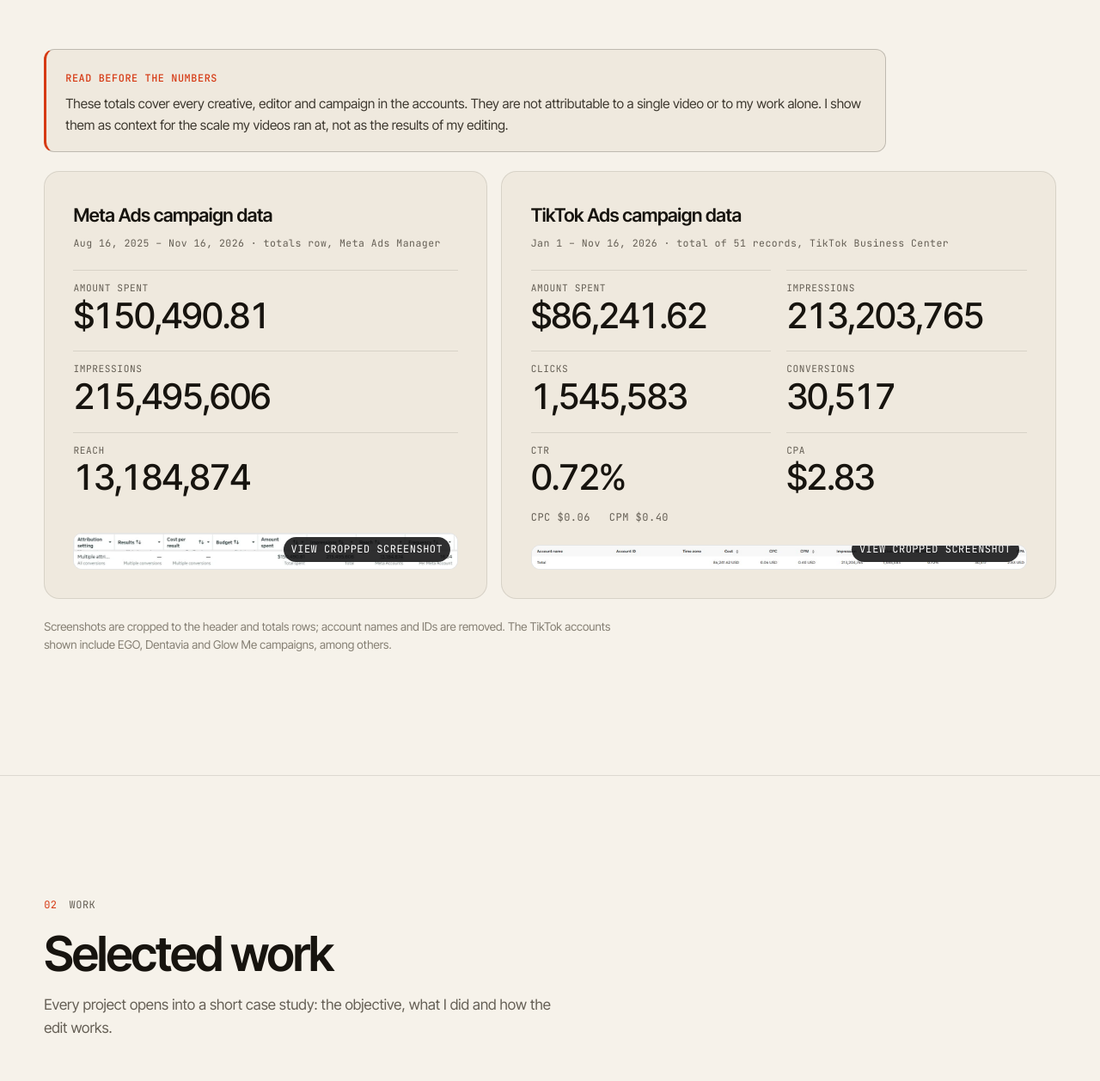
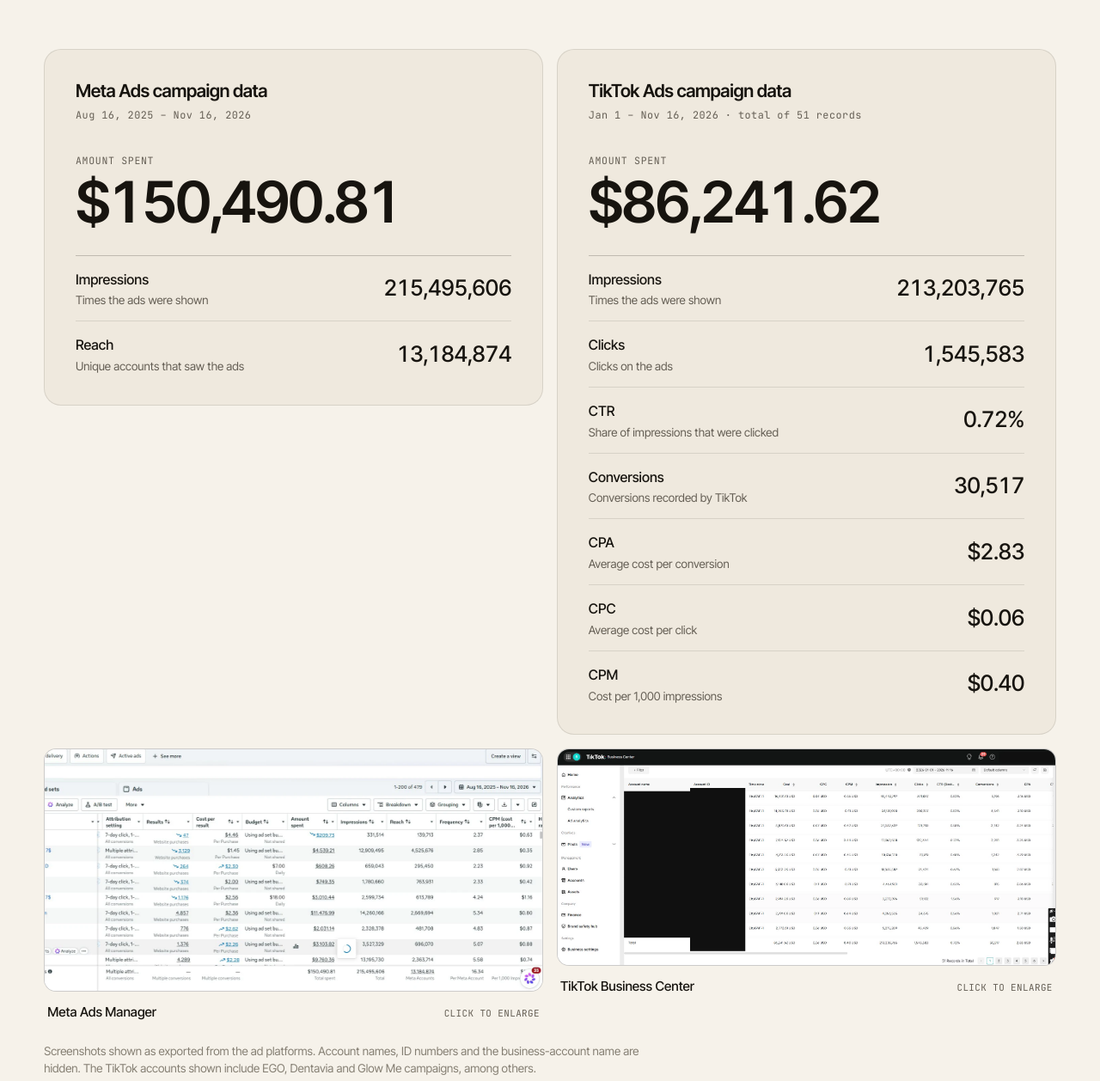
Before and after one commit to Djaouad777/Video-editing-portfolio, a plain HTML site: page index.html in a window 1280 px wide. Shown: the part 1244-2502 px from the top of the page at 86% size. Drawn offline with Linux system fonts and the light colour scheme.

Commit message:
Clean results panels, add redacted screenshots, centre hero, update contact email
Co-Authored-By: Claude Sonnet 5.5 <noreply@anthropic.com>

```diff
--- a/css/main.css
+++ b/css/main.css
@@ -181,20 +181,6 @@ button.brand-card:hover { background: var(--surface); }
 .warn { border: 1px solid var(--line-2); border-left: 3px solid var(--accent); border-radius: 12px; padding: 18px 22px; background: var(--bg-2); margin-bottom: 22px; max-width: 980px; }
 .warn strong { font-family: var(--f-mono); font-size: .74rem; letter-spacing: .05em; text-transform: uppercase; color: var(--accent); font-weight: 500; }
 .warn p { margin-top: 6px; color: var(--text-2); font-size: .96rem; }
-.panels { display: grid; grid-template-columns: 1fr 1.25fr; gap: 16px; }
-.panel { border: 1px solid var(--line); border-radius: 18px; padding: clamp(20px, 2.6vw, 34px); background: var(--bg-2); display: flex; flex-direction: column; gap: 22px; min-width: 0; }
-.panel h3 { font-weight: 600; font-size: 1.35rem; letter-spacing: -.02em; }
-.panel header p { margin-top: 6px; text-transform: none; font-size: .72rem; }
-.stats { display: grid; grid-template-columns: 1fr; gap: 18px; }
-.stats-6 { grid-template-columns: repeat(2, minmax(0, 1fr)); }
-.stats > div { border-top: 1px solid var(--line); padding-top: 12px; min-width: 0; }
-.stats dt { font-family: var(--f-mono); font-size: .7rem; letter-spacing: .05em; text-transform: uppercase; color: var(--muted); }
-.stats dd b { font-weight: 500; font-size: clamp(1.8rem, 3.2vw, 2.9rem); letter-spacing: -.04em; line-height: 1.1; font-variant-numeric: tabular-nums; overflow-wrap: anywhere; }
-.mini { display: flex; gap: 22px; margin-top: -8px; }
-.proof { margin-top: auto; display: block; text-align: left; border: 1px solid var(--line); border-radius: 10px; overflow: hidden; background: #fff; position: relative; }
-.proof img { width: 100%; height: auto; }
-.proof span { position: absolute; right: 8px; bottom: 8px; background: rgba(11, 11, 12, .85); color: #fff; padding: 5px 9px; border-radius: 999px; }
-.proof:hover { border-color: var(--accent); }
 
 /* ---------- about ---------- */
 .about { display: grid; grid-template-columns: minmax(0, 1fr) minmax(0, 1fr); gap: clamp(34px, 6vw, 100px); align-items: start; }
@@ -318,8 +304,6 @@ button.brand-card:hover { background: var(--surface); }
   .contact-actions .btn { flex: 1 1 100%; justify-content: center; }
 }
 @media (max-width: 520px) {
-  .stats-6 > div:nth-child(-n+4) { grid-column: 1 / -1; }
-  .stats dd b { font-size: clamp(1.7rem, 9vw, 2.6rem); }
 }
 @media (prefers-reduced-motion: reduce) {
   html { scroll-behavior: auto; }
@@ -378,8 +362,6 @@ button.brand-card:hover { background: var(--surface); }
   .card .tag, .card .len { font-size: .64rem; }
 
   /* results evidence strip: obvious, tappable label under the image */
-  .proof span { position: static; display: block; border-radius: 0; background: var(--text); color: var(--bg); text-align: center; padding: 12px; }
-  .proof img { min-height: 18px; }
 
   /* lightbox: let the wide screenshot scroll sideways at readable size */
   .lightbox { place-items: start; padding-top: 64px; }
@@ -407,3 +389,49 @@ button.brand-card:hover { background: var(--surface); }
   .quick .btn { flex: 1 1 calc(50% - 5px); justify-content: center; padding: 0 14px; font-size: .92rem; }
   .quick .btn[hidden] { display: none !important; }
 }
+/* ---------- results panels (clean version) ---------- */
+.panels { display: grid; grid-template-columns: repeat(2, minmax(0, 1fr)); gap: 16px; align-items: start; }
+.panel { border: 1px solid var(--line); border-radius: 20px; padding: clamp(22px, 2.8vw, 36px); background: var(--bg-2); min-width: 0; }
+.p-head { display: flex; justify-content: space-between; align-items: flex-start; gap: 16px; flex-wrap: wrap; }
+.panel h3 { font-weight: 600; font-size: 1.3rem; letter-spacing: -.02em; line-height: 1.2; }
+.p-range { margin-top: 6px; text-transform: none; font-size: .74rem; }
+.p-proof { font-family: var(--f-mono); font-size: .72rem; letter-spacing: .03em; text-transform: uppercase; color: var(--text); border: 1px solid var(--line-2); border-radius: 999px; padding: 9px 14px; min-height: 38px; transition: background .2s, color .2s, border-color .2s; white-space: nowrap; }
+.p-proof:hover { background: var(--text); color: var(--bg); border-color: var(--text); }
+.p-hero { margin-top: clamp(22px, 3vw, 34px); padding-bottom: clamp(20px, 2.6vw, 28px); border-bottom: 1px solid var(--line-2); }
+.p-label { display: block; font-family: var(--f-mono); font-size: .72rem; letter-spacing: .06em; text-transform: uppercase; color: var(--muted); margin-bottom: 6px; }
+.p-hero .num { display: block; font-weight: 600; font-size: clamp(2.6rem, 5.2vw, 4.4rem); letter-spacing: -.045em; line-height: 1; font-variant-numeric: tabular-nums; }
+.p-list > div { display: flex; justify-content: space-between; align-items: center; gap: 18px; padding: 15px 0; border-bottom: 1px solid var(--line); }
+.p-list > div:last-child { border-bottom: 0; padding-bottom: 0; }
+.p-list dt span { display: block; font-weight: 500; font-size: 1rem; }
+.p-list dt small { display: block; color: var(--muted); font-size: .84rem; line-height: 1.35; margin-top: 2px; }
+.p-list dd { margin: 0; text-align: right; }
+.p-list dd .num { font-weight: 500; font-size: clamp(1.2rem, 2vw, 1.6rem); letter-spacing: -.02em; font-variant-numeric: tabular-nums; white-space: nowrap; }
+@media (max-width: 980px) { .panels { grid-template-columns: 1fr; } }
+@media (max-width: 520px) {
+  .p-proof { width: 100%; text-align: center; }
+  .p-list > div { gap: 12px; }
+  .p-list dt small { font-size: .8rem; }
+}
+.p-head { display: block; }
+.p-proof { margin-top: 16px; }
+
+/* screenshots row under the results panels */
+.shots { display: grid; grid-template-columns: repeat(2, minmax(0, 1fr)); gap: 16px; margin-top: 16px; }
+.shot { margin: 0; }
+.shot button { display: block; width: 100%; border: 1px solid var(--line-2); border-radius: 14px; overflow: hidden; background: #fff; transition: border-color .2s, transform .35s var(--ease), box-shadow .35s; }
+.shot button:hover { border-color: var(--accent); transform: translateY(-3px); box-shadow: var(--shadow); }
+.shot img { width: 100%; height: auto; }
+.shot figcaption { display: flex; justify-content: space-between; align-items: baseline; gap: 12px; padding: 12px 4px 0; font-size: .95rem; }
+.shot figcaption b { font-weight: 500; }
+.shot figcaption .mono { font-size: .68rem; }
+@media (max-width: 980px) { .shots { grid-template-columns: 1fr; } }
+@media (max-width: 680px) { .lightbox img { width: 1100px; } }
+/* hero copy centred */
+.hero-copy { text-align: center; }
+.hero-copy .status { justify-content: center; }
+.hero-copy .hero-p { margin-left: auto; margin-right: auto; }
+.hero-copy .hero-cta { justify-content: center; }
+.hero-copy .hero-facts { justify-content: center; }
+.hero-title { text-wrap: balance; }
+/* quick-contact buttons centred */
+.quick { justify-content: center; }
--- a/index.html
+++ b/index.html
@@ -88,7 +88,7 @@
     </ul>
   </div>
   <div class="hero-reel" id="heroReelTiles" aria-label="Selected work previews"></div>
-  <noscript><p class="fine">This portfolio needs JavaScript to show the video projects. Contact: <a href="mailto:jawadvideoeditor1@gmail.com">jawadvideoeditor1@gmail.com</a></p></noscript>
+  <noscript><p class="fine">This portfolio needs JavaScript to show the video projects. Contact: <a href="mailto:djaouadhassounat@gmail.com">djaouadhassounat@gmail.com</a></p></noscript>
 </section>
 
 <!-- ============ QUICK CONTACT ============ -->
@@ -108,43 +108,61 @@
       <p class="sec-p" data-i18n="res.p">Campaign-level data from the agency ad accounts of DTC brands whose videos I edited.</p>
     </div>
 
-    <div class="warn" role="note">
-      <strong data-i18n="res.warn">Read before the numbers</strong>
-      <p data-i18n="res.warn.p">These totals cover every creative, editor and campaign in the accounts. They are not attributable to a single video or to my work alone. I show them as context for the scale my videos ran at, not as the results of my editing.</p>
-    </div>
-
     <div class="panels">
       <article class="panel">
-        <header><h3 data-i18n="res.meta">Meta Ads campaign data</h3><p class="mono" data-i18n="res.meta.range">Aug 16, 2025 – Nov 16, 2026 · totals row, Meta Ads Manager</p></header>
-        <dl class="stats">
-          <div><dt data-i18n="res.spent">Amount spent</dt><dd><b class="num" data-to="150490.81" data-dec="2" data-prefix="$">$150,490.81</b></dd></div>
-          <div><dt data-i18n="res.impr">Impressions</dt><dd><b class="num" data-to="215495606">215,495,606</b></dd></div>
-          <div><dt data-i18n="res.reach">Reach</dt><dd><b class="num" data-to="13184874">13,184,874</b></dd></div>
+        <header class="p-head">
+          <div>
+            <h3 data-i18n="res.meta">Meta Ads campaign data</h3>
+            <p class="p-range mono" data-i18n="res.meta.range">Aug 16, 2025 – Nov 16, 2026</p>
+          </div>
+        </header>
+        <div class="p-hero">
+          <span class="p-label" data-i18n="res.spent">Amount spent</span>
+          <b class="num" data-to="150490.81" data-dec="2" data-prefix="$">$150,490.81</b>
+        </div>
+        <dl class="p-list">
+          <div><dt><span data-i18n="res.impr">Impressions</span><small data-i18n="res.h.impr">Times the ads were shown</small></dt><dd><b class="num" data-to="215495606">215,495,606</b></dd></div>
+          <div><dt><span data-i18n="res.reach">Reach</span><small data-i18n="res.h.reach">Unique accounts that saw the ads</small></dt><dd><b class="num" data-to="13184874">13,184,874</b></dd></div>
         </dl>
-        <button class="proof" type="button" data-zoom="media/results/meta-ads-campaign-totals.webp" data-alt="Meta Ads Manager totals row, cropped">
-          <img src="media/results/meta-ads-campaign-totals.webp" alt="Meta Ads Manager header and totals row, cropped" width="1140" height="106" loading="lazy">
-          <span class="mono" data-i18n="res.proof">View cropped screenshot</span>
-        </button>
       </article>
 
       <article class="panel">
-        <header><h3 data-i18n="res.tiktok">TikTok Ads campaign data</h3><p class="mono" data-i18n="res.tiktok.range">Jan 1 – Nov 16, 2026 · total of 51 records, TikTok Business Center</p></header>
-        <dl class="stats stats-6">
-          <div><dt data-i18n="res.spent">Amount spent</dt><dd><b class="num" data-to="86241.62" data-dec="2" data-prefix="$">$86,241.62</b></dd></div>
-          <div><dt data-i18n="res.impr">Impressions</dt><dd><b class="num" data-to="213203765">213,203,765</b></dd></div>
-          <div><dt data-i18n="res.clicks">Clicks</dt><dd><b class="num" data-to="1545583">1,545,583</b></dd></div>
-          <div><dt data-i18n="res.conv">Conversions</dt><dd><b class="num" data-to="30517">30,517</b></dd></div>
-          <div><dt data-i18n="res.ctr">CTR</dt><dd><b class="num" data-to="0.72" data-dec="2" data-suffix="%">0.72%</b></dd></div>
-          <div><dt data-i18n="res.cpa">CPA</dt><dd><b class="num" data-to="2.83" data-dec="2" data-prefix="$">$2.83</b></dd></div>
+        <header class="p-head">
+          <div>
+            <h3 data-i18n="res.tiktok">TikTok Ads campaign data</h3>
+            <p class="p-range mono" data-i18n="res.tiktok.range">Jan 1 – Nov 16, 2026 · total of 51 records</p>
+          </div>
+        </header>
+        <div class="p-hero">
+          <span class="p-label" data-i18n="res.spent">Amount spent</span>
+          <b class="num" data-to="86241.62" data-dec="2" data-prefix="$">$86,241.62</b>
+        </div>
+        <dl class="p-list">
+          <div><dt><span data-i18n="res.impr">Impressions</span><small data-i18n="res.h.impr">Times the ads were shown</small></dt><dd><b class="num" data-to="213203765">213,203,765</b></dd></div>
+          <div><dt><span data-i18n="res.clicks">Clicks</span><small data-i18n="res.h.clicks">Clicks on the ads</small></dt><dd><b class="num" data-to="1545583">1,545,583</b></dd></div>
+          <div><dt><span data-i18n="res.ctr">CTR</span><small data-i18n="res.h.ctr">Share of impressions that were clicked</small></dt><dd><b class="num" data-to="0.72" data-dec="2" data-suffix="%">0.72%</b></dd></div>
+          <div><dt><span data-i18n="res.conv">Conversions</span><small data-i18n="res.h.conv">Conversions recorded by TikTok</small></dt><dd><b class="num" data-to="30517">30,517</b></dd></div>
+          <div><dt><span data-i18n="res.cpa">CPA</span><small data-i18n="res.h.cpa">Average cost per conversion</small></dt><dd><b class="num" data-to="2.83" data-dec="2" data-prefix="$">$2.83</b></dd></div>
+          <div><dt><span data-i18n="res.cpc">CPC</span><small data-i18n="res.h.cpc">Average cost per click</small></dt><dd><b class="num" data-to="0.06" data-dec="2" data-prefix="$">$0.06</b></dd></div>
+          <div><dt><span data-i18n="res.cpm">CPM</span><small data-i18n="res.h.cpm">Cost per 1,000 impressions</small></dt><dd><b class="num" data-to="0.40" data-dec="2" data-prefix="$">$0.40</b></dd></div>
         </dl>
-        <p class="mini mono"><span><span data-i18n="res.cpc">CPC</span> $0.06</span><span><span data-i18n="res.cpm">CPM</span> $0.40</span></p>
-        <button class="proof" type="button" data-zoom="media/results/tiktok-ads-campaign-totals.webp" data-alt="TikTok Business Center totals row, cropped">
-          <img src="media/results/tiktok-ads-campaign-totals.webp" alt="TikTok Business Center header and totals row, cropped" width="1560" height="74" loading="lazy">
-          <span class="mono" data-i18n="res.proof">View cropped screenshot</span>
-        </button>
       </article>
     </div>
-    <p class="fine"><span data-i18n="res.proofnote">Screenshots are cropped to the header and totals rows; account names and IDs are removed.</span> <span data-i18n="res.ctx">The TikTok accounts shown include EGO, Dentavia and Glow Me campaigns, among others.</span></p>
+    <div class="shots">
+      <figure class="shot">
+        <button type="button" data-zoom="media/results/meta-ads-results.webp" data-alt="Meta Ads Manager screenshot">
+          <img src="media/results/meta-ads-results.webp" width="1468" height="712" alt="Screenshot of Meta Ads Manager showing campaign results and the totals row" loading="lazy">
+        </button>
+        <figcaption><b data-i18n="res.shot.meta">Meta Ads Manager</b><span class="mono" data-i18n="res.shot.zoom">Click to enlarge</span></figcaption>
+      </figure>
+      <figure class="shot">
+        <button type="button" data-zoom="media/results/tiktok-ads-results-redacted.webp" data-alt="TikTok Business Center screenshot">
+          <img src="media/results/tiktok-ads-results-redacted.webp" width="1903" height="825" alt="Screenshot of TikTok Business Center showing campaign results and the totals row" loading="lazy">
+        </button>
+        <figcaption><b data-i18n="res.shot.tiktok">TikTok Business Center</b><span class="mono" data-i18n="res.shot.zoom">Click to enlarge</span></figcaption>
+      </figure>
+    </div>
+    <p class="fine"><span data-i18n="res.proofnote">Screenshots shown as exported from the ad platforms. Account names, ID numbers and the business-account name are hidden.</span> <span data-i18n="res.ctx">The TikTok accounts shown include EGO, Dentavia and Glow Me campaigns, among others.</span></p>
   </div>
 </section>
 
--- a/js/app.js
+++ b/js/app.js
@@ -216,7 +216,7 @@
     })(t0);
   }
   if (!reduced && "IntersectionObserver" in window) {
-    const io = new IntersectionObserver((es) => es.forEach((e) => { if (e.isIntersecting) { countUp(e.target); io.unobserve(e.target); } }), { threshold: .6 });
+    const io = new IntersectionObserver((es) => es.forEach((e) => { if (e.isIntersecting) { countUp(e.target); io.unobserve(e.target); } }), { threshold: .25 });
     $$(".num").forEach((n) => { n.textContent = (n.dataset.prefix || "") + fmtNum(0, +(n.dataset.dec || 0)) + (n.dataset.suffix || ""); io.observe(n); });
   }
   const lb = $("#lightbox"), lbImg = $("#lbImg"); let lbOpener = null;
--- a/js/data.js
+++ b/js/data.js
@@ -6,7 +6,7 @@
    ========================================================================== */
 
 window.SITE = {
-  email: "jawadvideoeditor1@gmail.com",
+  email: "djaouadhassounat@gmail.com",
   whatsapp: "213775904983",                       // from the existing site + CV
   whatsappMsg: ["Hi Djaouad! I'd like to talk about a video project.", "Bonjour Djaouad ! J'aimerais parler d'un projet vidéo."],
   linkedin: "https://www.linkedin.com/in/djaouad-hassounat-b3a7a9420",
@@ -417,14 +417,14 @@ window.FR = {
   "brands.proj": "projet(s)",
   "res.kicker": "Résultats", "res.title": "Exposition aux campagnes",
   "res.p": "Données au niveau des campagnes issues des comptes publicitaires de l'agence pour les marques DTC dont j'ai monté les vidéos.",
-  "res.warn": "À lire avant les chiffres",
-  "res.warn.p": "Ces chiffres couvrent l'ensemble des créations, des monteurs et des campagnes des comptes. Ils ne sont pas attribuables à une seule vidéo ni à mon travail seul. Je les présente comme contexte d'exposition, pas comme les résultats de mon montage.",
   "res.meta": "Données de campagne Meta Ads", "res.tiktok": "Données de campagne TikTok Ads",
-  "res.meta.range": "16 août 2025 – 16 nov. 2026 · total de la vue Meta Ads Manager",
-  "res.tiktok.range": "1er janv. – 16 nov. 2026 · total sur 51 enregistrements, TikTok Business Center",
+  "res.meta.range": "16 août 2025 – 16 nov. 2026",
+  "res.tiktok.range": "1er janv. – 16 nov. 2026 · total de 51 enregistrements",
   "res.spent": "Dépenses", "res.impr": "Impressions", "res.reach": "Portée", "res.clicks": "Clics", "res.ctr": "CTR", "res.conv": "Conversions", "res.cpa": "CPA", "res.cpc": "CPC", "res.cpm": "CPM",
-  "res.proof": "Voir la capture recadrée", "res.proofnote": "Capture recadrée sur les lignes d'en-tête et de total ; noms de comptes et identifiants masqués.",
+  "res.proof": "Voir la capture recadrée", "res.proofnote": "Captures affichées telles qu'exportées des plateformes publicitaires. Les noms de compte, les numéros d'identifiant et le nom du compte professionnel sont masqués.",
   "res.ctx": "Les comptes TikTok affichés incluent des campagnes EGO, Dentavia et Glow Me, entre autres.",
+  "res.shot.meta": "Meta Ads Manager", "res.shot.tiktok": "TikTok Business Center", "res.shot.zoom": "Cliquer pour agrandir",
+  "res.h.impr": "Nombre d'affichages des publicités", "res.h.reach": "Comptes uniques ayant vu les publicités", "res.h.clicks": "Clics sur les publicités", "res.h.ctr": "Part des impressions ayant généré un clic", "res.h.conv": "Conversions enregistrées par TikTok", "res.h.cpa": "Coût moyen par conversion", "res.h.cpc": "Coût moyen par clic", "res.h.cpm": "Coût pour 1 000 impressions",
   "about.kicker": "À propos", "about.title": "Monteur vidéo avec un regard de media buyer.",
   "about.p1": "Je suis monteur vidéo réseaux sociaux et producteur vidéo créatif, avec une expérience en agence, en freelance et sur des projets créatifs indépendants. Je me spécialise dans la publicité DTC, le contenu de style UGC, les vidéos courtes pour les réseaux sociaux et la production créative assistée par IA.",
   "about.p2": "Mon approche va au-delà du montage. J'aime contribuer aux idées créatives, développer des accroches, sélectionner les rushes et transformer des concepts en vidéos engageantes.",
```
Also changed, not shown: media/results/meta-ads-campaign-totals.webp (deleted), media/results/meta-ads-results.webp (added), media/results/tiktok-ads-campaign-totals.webp (deleted), media/results/tiktok-ads-results-redacted.webp (added).
